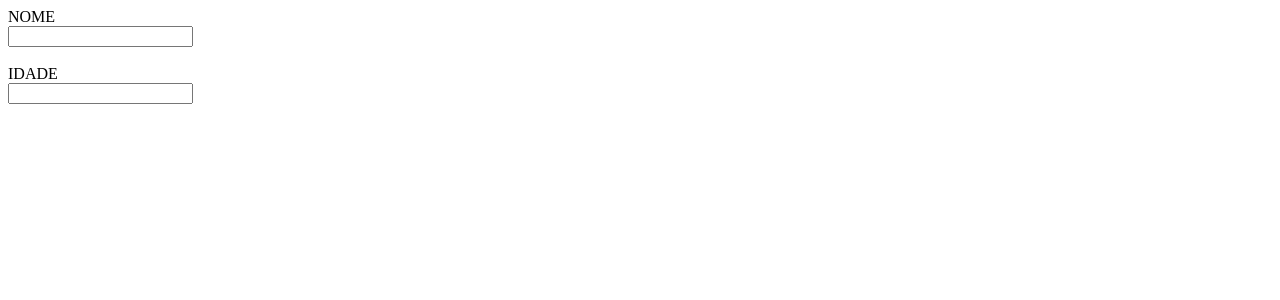
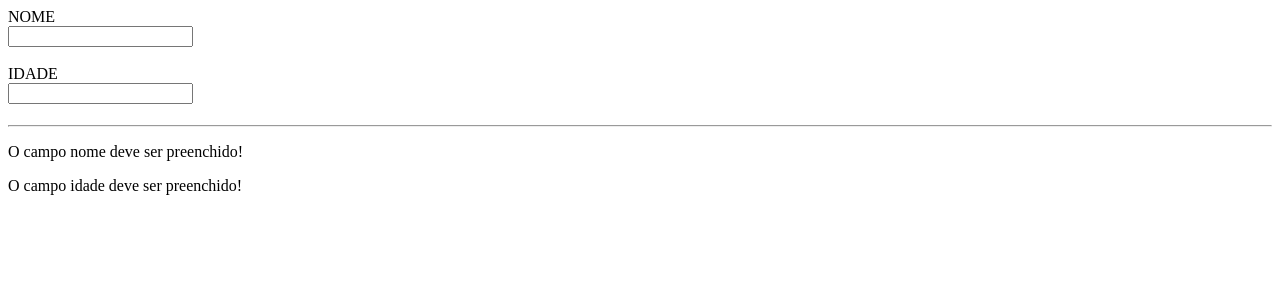
Before and after one commit to DanielMonteiroo/curso-angular, an Angular app: page / in a window 1280 px wide. Shown: the top 300 px of the page. Built offline with nearby package versions, Linux system fonts and the light colour scheme.

Commit message:
Validators

```diff
--- a/src/app/formulario-reativo/formulario-reativo.html
+++ b/src/app/formulario-reativo/formulario-reativo.html
@@ -11,3 +11,30 @@
 
 <h1>{{pessoa.value.nome}}</h1>
 <h1>{{pessoa.value.idade}}</h1>
+
+<hr>
+
+<!--VALIDAÇÂO NOME-->
+@if (pessoa.get('nome')?.errors?.['required']) {
+  <p>O campo nome deve ser preenchido!</p>
+}
+
+@if (pessoa.get('nome')?.errors?.['minlength']){
+  <p>O campo nome deve conter pelo menos 3 caracteres!</p>
+}
+@if (pessoa.get('nome')?.valid) {
+  <p>Nome válido</p>
+}
+
+<!--VALIDAÇÂO IDADE-->
+@if (pessoa.get('idade')?.errors?.['required']) {
+  <p>O campo idade deve ser preenchido!</p>
+}
+
+@if (pessoa.get('idade')?.errors?.['max']) {
+  <p>O campo idade deve ter o valor máximo de 100!</p>
+}
+
+@if (pessoa.get('idade')?.valid) {
+  <p>Idade válida!</p>
+}
--- a/src/app/formulario-reativo/formulario-reativo.ts
+++ b/src/app/formulario-reativo/formulario-reativo.ts
@@ -1,5 +1,5 @@
 import { Component } from '@angular/core';
-import { FormControl, FormGroup, ReactiveFormsModule } from '@angular/forms';
+import { FormControl, FormGroup, ReactiveFormsModule, Validators } from '@angular/forms';
 
 @Component({
   selector: 'app-formulario-reativo',
@@ -11,8 +11,8 @@ export class FormularioReativo {
 
   //objeto do formulário
 pessoa = new FormGroup({
-   nome : new FormControl(),
-   idade : new FormControl()
+   nome : new FormControl('',[Validators.required,Validators.minLength(3)]),
+   idade : new FormControl('',[Validators.required,Validators.max(100)])
 });
 
 }
```
